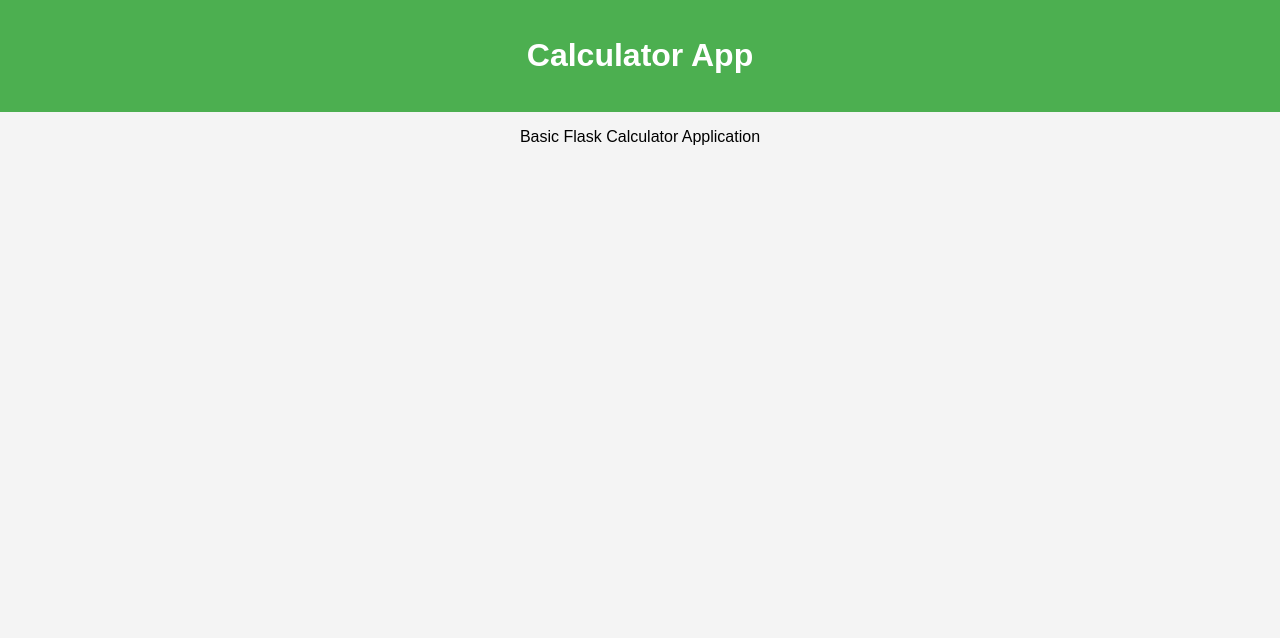
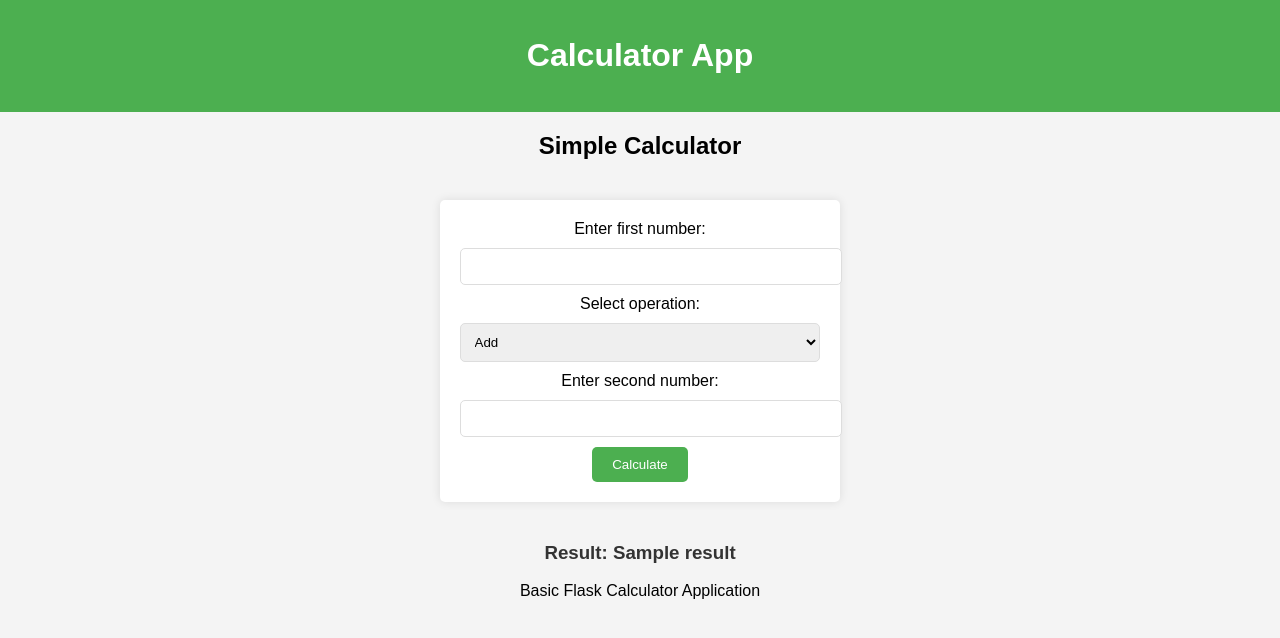
Before and after one commit to hemnithish/python, a Flask app: template calculator_app/templates/calculator.html in a window 1280 px wide. Shown: the top 638 px of the page. Run offline with Flask 3, Linux system fonts and the light colour scheme; the template is opened without the code that fills it: most values are stand-ins (such as "Sample title", 1, 10 or a date in 2020).

Commit message:
Update calculator.html

```diff
--- a/calculator_app/templates/calculator.html
+++ b/calculator_app/templates/calculator.html
@@ -1,22 +1,26 @@
-<!DOCTYPE html>
-<html lang="en">
-<head>
-    <meta charset="UTF-8">
-    <meta name="viewport" content="width=device-width, initial-scale=1.0">
-    <title>Calculator App</title>
-    <link rel="stylesheet" href="{{ url_for('static', filename='style.css') }}">
-</head>
-<body>
-    <header>
-        <h1>Calculator App</h1>
-    </header>
+{% extends 'base.html' %}
 
-    <main>
-        {% block content %}{% endblock %}
-    </main>
+{% block content %}
+<h2>Simple Calculator</h2>
+<form action="{{ url_for('calculate') }}" method="POST">
+    <label for="num1">Enter first number:</label>
+    <input type="text" id="num1" name="num1" required><br>
 
-    <footer>
-        <p>Basic Flask Calculator Application</p>
-    </footer>
-</body>
-</html>
+    <label for="operation">Select operation:</label>
+    <select id="operation" name="operation" required>
+        <option value="add">Add</option>
+        <option value="subtract">Subtract</option>
+        <option value="multiply">Multiply</option>
+        <option value="divide">Divide</option>
+    </select><br>
+
+    <label for="num2">Enter second number:</label>
+    <input type="text" id="num2" name="num2" required><br>
+
+    <input type="submit" value="Calculate">
+</form>
+
+{% if result is not none %}
+<h3>Result: {{ result }}</h3>
+{% endif %}
+{% endblock %}
```
